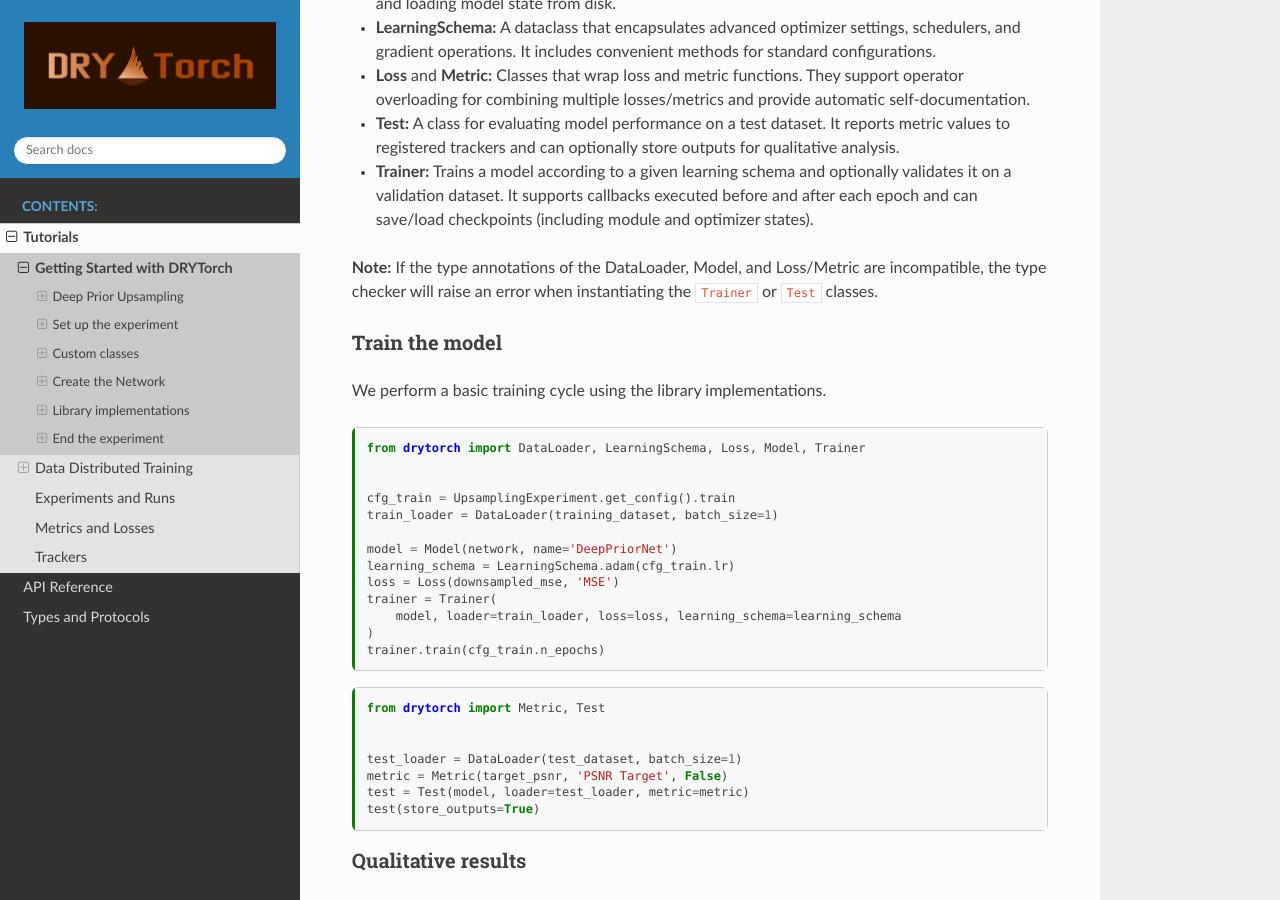
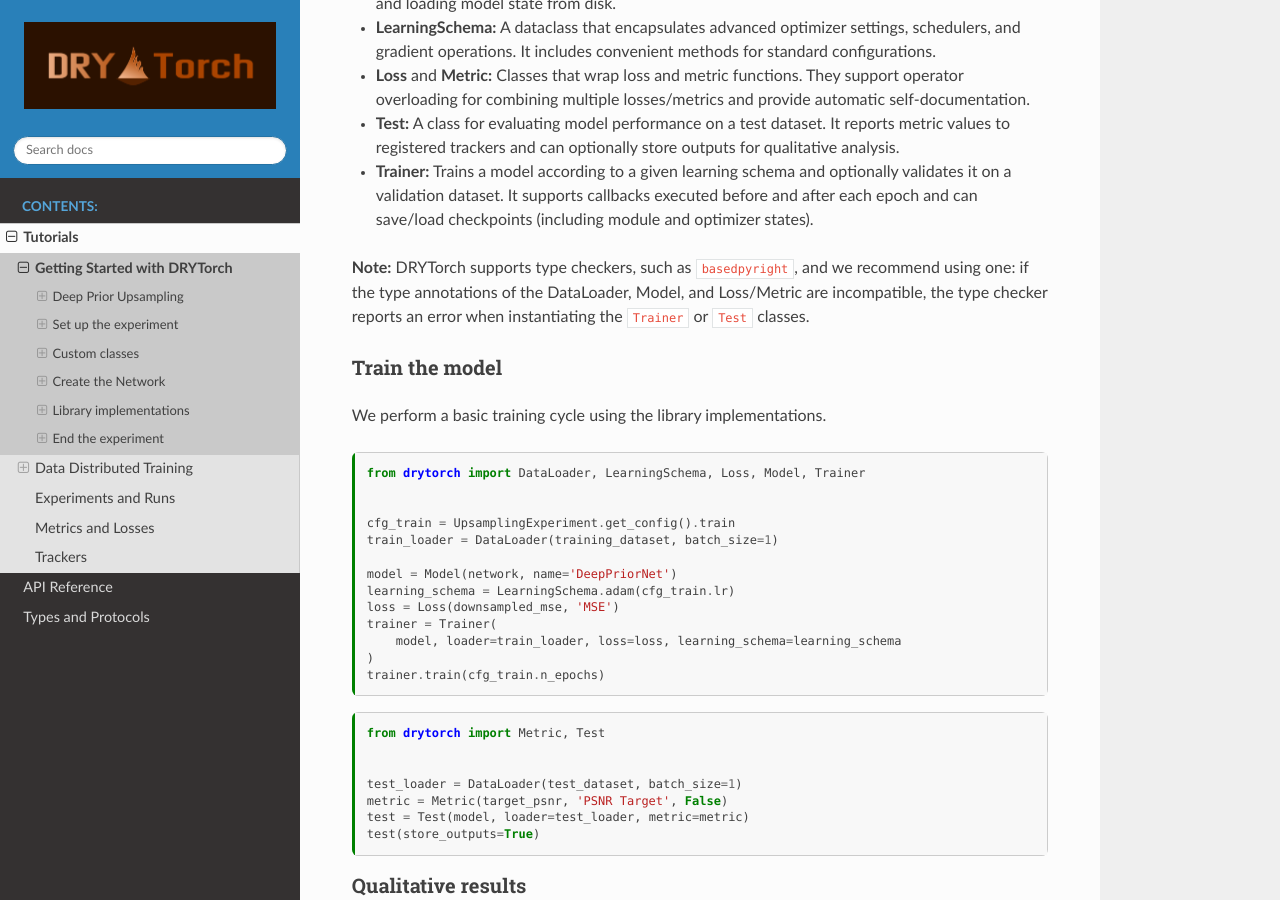
Before and after one commit to nverchev/drytorch, a Sphinx documentation site: the page built from docs/tutorials/getting_started.md, in a window 1280 px wide and 900 px high, scrolled down 10344 px. Built offline with Sphinx 7.4.7 and the Read the Docs theme 3.1.0, drawn with Linux system fonts in a browser that asks for light colours.

Commit message:
docs: recommend type checkers

```diff
--- a/docs/tutorials/getting_started.md
+++ b/docs/tutorials/getting_started.md
@@ -570,9 +570,10 @@ typical ML workflow. Below, we briefly summarize the main functionalities:
   each epoch and can save/load checkpoints (including module and optimizer
   states).
 
-**Note:** If the type annotations of the DataLoader, Model, and Loss/Metric are
-incompatible, the type checker will raise an error when instantiating the
-`Trainer` or `Test` classes.
+**Note:** DRYTorch supports type checkers, such as `basedpyright`, and we
+recommend using one: if the type annotations of the DataLoader, Model, and
+Loss/Metric are incompatible, the type checker reports an error when
+instantiating the `Trainer` or `Test` classes.
 
 ### Train the model
 We perform a basic training cycle using the library implementations.
```
Also changed, not shown: README.md (+1 -0 lines), docs/README_RTD.md (+1 -0 lines), docs/tutorials/getting_started.ipynb.
